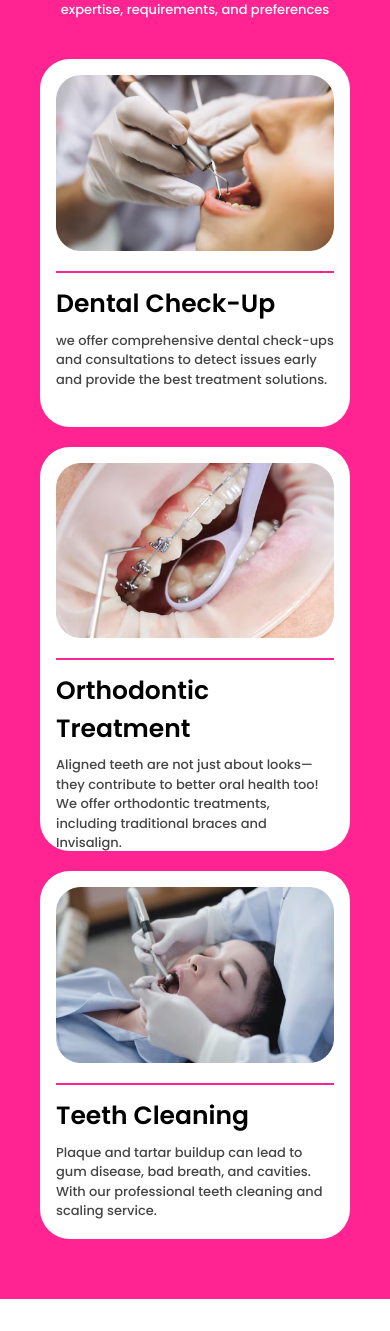
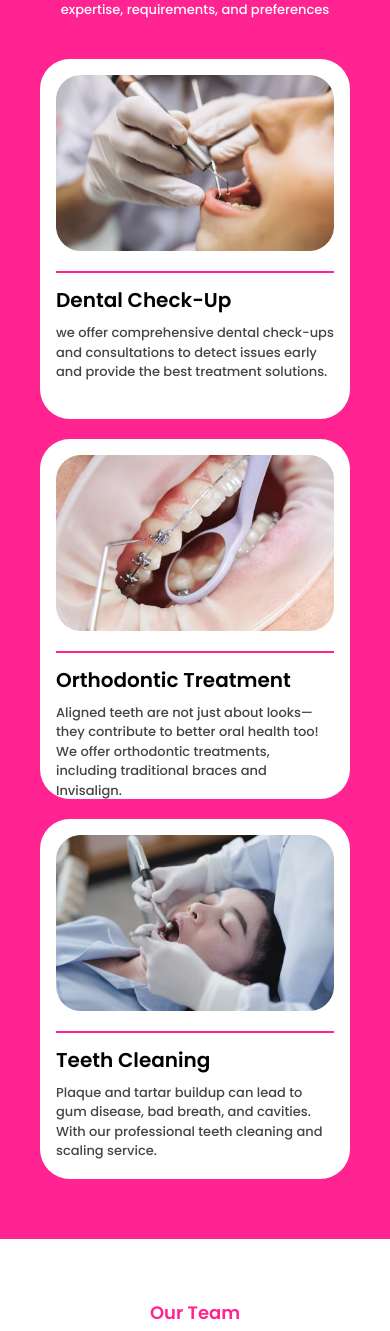
Before and after one commit to pandutria/Dentall, a React (Vite) app: page / in a window 390 px wide. Shown: the part 1840-3171 px from the top of the page. Built offline with nearby package versions, Linux system fonts and the light colour scheme.

Commit message:
first commit

```diff
--- a/src/components/Footer.jsx
+++ b/src/components/Footer.jsx
@@ -58,7 +58,7 @@ const Footer = () => {
        <div className='flex flex-col lg:flex-row gap-6 lg:gap-62 w-full lg:w-auto'>
         <div className='flex flex-col gap-3'>
           <h1 className='font-poppins font-medium text-[17px]'>Get the app</h1>
-          <div className='flex flex-row gap-5 w-full'>
+          <div className='flex flex-row gap-5 w-full lg:w-auto'>
             <img src={app} className='w-full lg:w-40 h-auto object-contain' alt="" />
             <img src={googleplay} className='w-full lg:w-40 h-auto object-contain' alt="" />
           </div>
--- a/src/pages/LandingPage.jsx
+++ b/src/pages/LandingPage.jsx
@@ -80,19 +80,19 @@ const LandingPage = () => {
         <div className='flex flex-col bg-white rounded-[30px] px-4 lg:px-0'>
           <img className='w-full lg:w-75 lg:mx-5 mt-4' src={checkup} alt="" />
           <hr className='border-[1px] border-primary lg:mx-5 mt-5'/>
-          <h1 className='font-poppins font-semibold text-[25px] mt-3 lg:mx-5'>Dental Check-Up</h1>
+          <h1 className='font-poppins font-semibold text-[20px] lg:text-[25px] mt-3 lg:mx-5'>Dental Check-Up</h1>
           <p className='font-poppins font-medium text-[#454545] h-24 text-[13px] mt-2 lg:mx-5 w-full lg:w-75'>we offer comprehensive dental check-ups and consultations to detect issues early and provide the best treatment solutions.</p>
         </div>
         <div className='flex flex-col bg-white rounded-[30px] px-4 lg:px-0'>
           <img className='w-full lg:w-75 lg:mx-5 mt-4' src={treatment} alt="" />
           <hr className='border-[1px] border-primary lg:mx-5 mt-5'/>
-          <h1 className='font-poppins font-semibold text-[25px] mt-3 lg:mx-5'>Orthodontic Treatment</h1>
+          <h1 className='font-poppins font-semibold text-[20px] lg:text-[25px] mt-3 lg:mx-5'>Orthodontic Treatment</h1>
           <p className='font-poppins font-medium text-[#454545] h-24 text-[13px] mt-2 lg:mx-5 w-full lg:w-75'>Aligned teeth are not just about looks—they contribute to better oral health too! We offer orthodontic treatments, including traditional braces and Invisalign.</p>
         </div>
         <div className='flex flex-col bg-white rounded-[30px] px-4 lg:px-0'>
           <img className='w-full lg:w-75 lg:mx-5 mt-4' src={cleaning} alt="" />
           <hr className='border-[1px] border-primary lg:mx-5 mt-5'/>
-          <h1 className='font-poppins font-semibold text-[25px] mt-3 lg:mx-5'>Teeth Cleaning</h1>
+          <h1 className='font-poppins font-semibold text-[20px] lg:text-[25px] mt-3 lg:mx-5'>Teeth Cleaning</h1>
           <p className='font-poppins font-medium text-[#454545] h-24 text-[13px] mt-2 lg:mx-5 w-full lg:w-75'>Plaque and tartar buildup can lead to gum disease, bad breath, and cavities. With our professional teeth cleaning and scaling service.</p>
         </div>
       </div>
```
